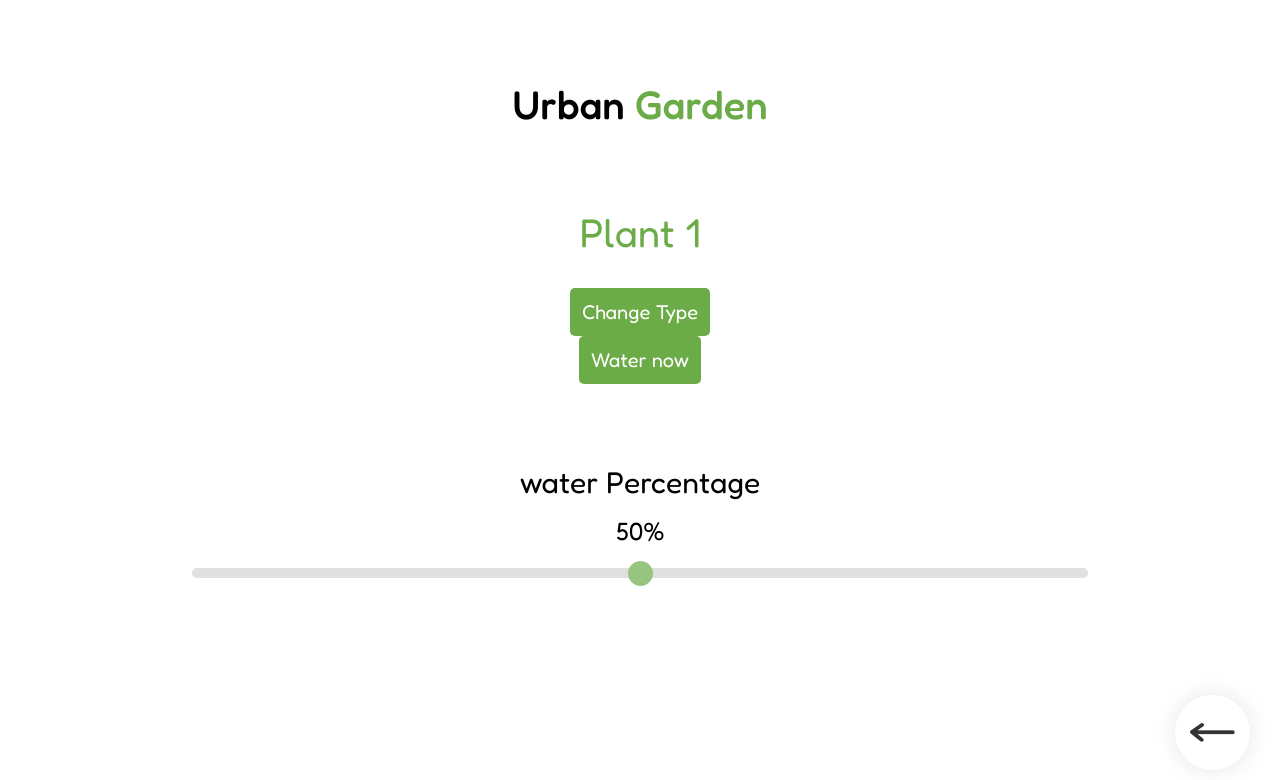
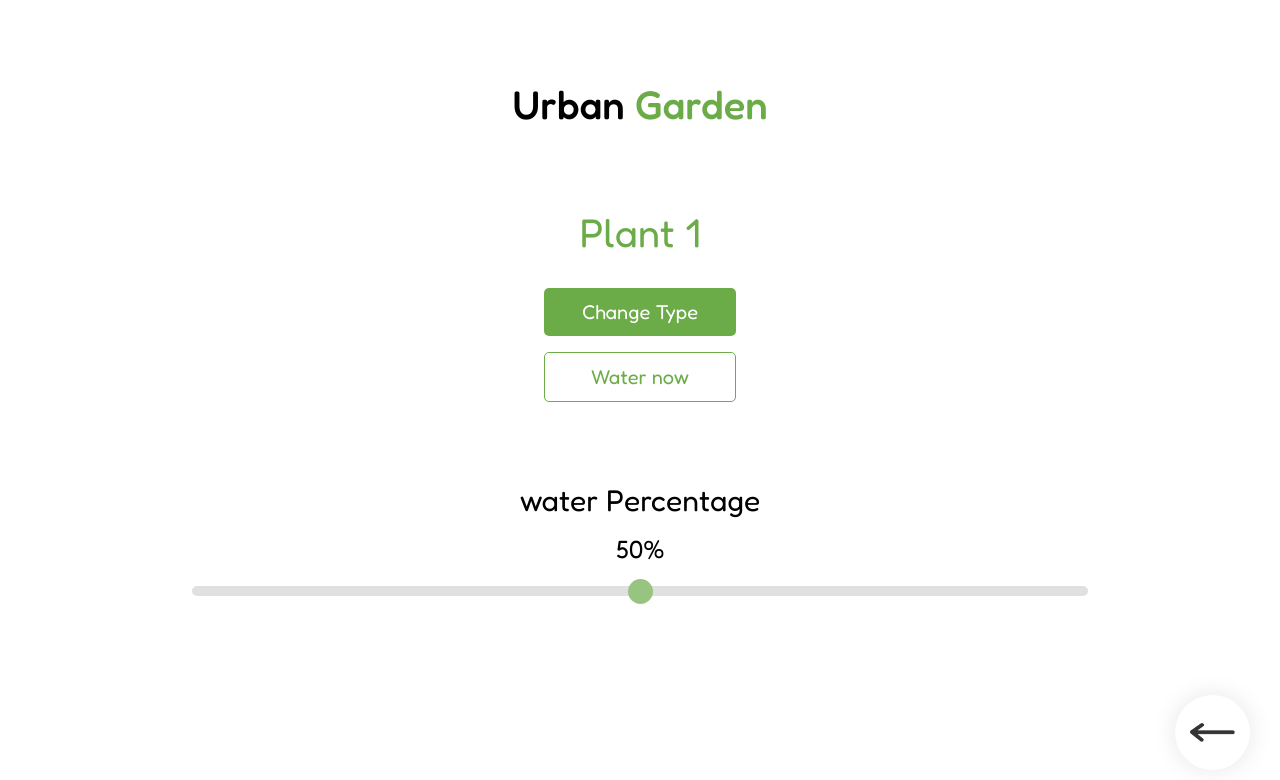
Before and after one commit to Shubham202/UG, a website with bundled scripts: page index.html in a window 1280 px wide. Both pictures are taken after a click on the element "Plant 1". Built offline with nearby package versions, Linux system fonts and the light colour scheme; no server answers.

Commit message:
status css

```diff
--- a/style.css
+++ b/style.css
@@ -31,6 +31,9 @@
 
 .plants {
   display: grid;
+  /* grid-template-columns: 1fr 1fr; */
+  /* margin: 1rem; */
+  /* height: 380px; */
   justify-items: center;
   align-items: center;
 }
@@ -83,14 +86,28 @@ h6 {
   font-size: 40px;
 }
 
-button {
+.type {
   margin: auto;
+  margin-bottom: 1rem;
   border: none;
   background: #6CAC48;
   color: white;
   padding: 0.75rem;
   border-radius: 5px;
   font-size: 20px;
+  width: 12rem;
+}
+
+.status {
+  margin: auto;
+  border: none;
+  color: #6CAC48;
+  background: white;
+  padding: 0.75rem;
+  border-radius: 5px;
+  border: #6CAC48 1px solid;
+  font-size: 20px;
+  width: 12rem;
 }
 
 .select {
```
